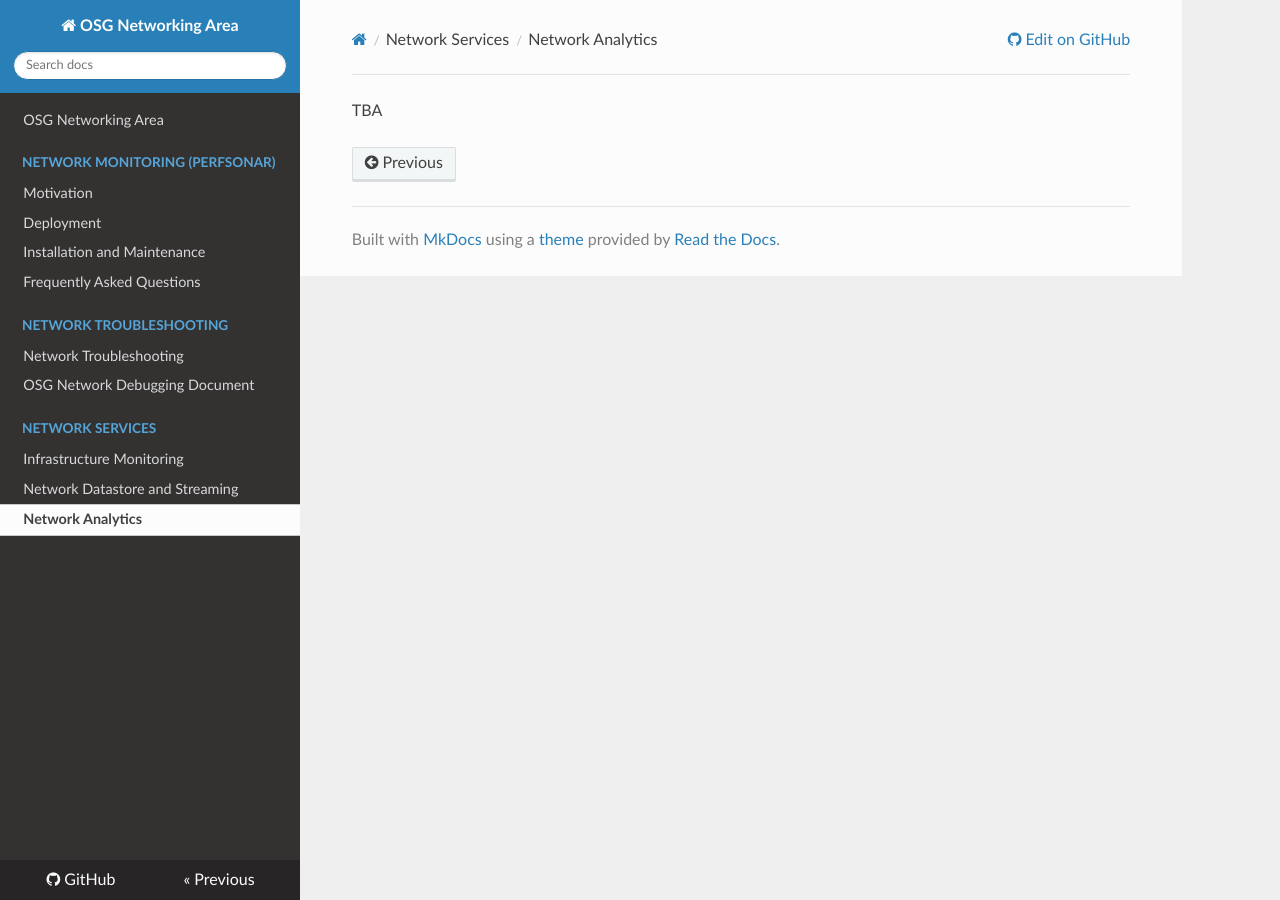
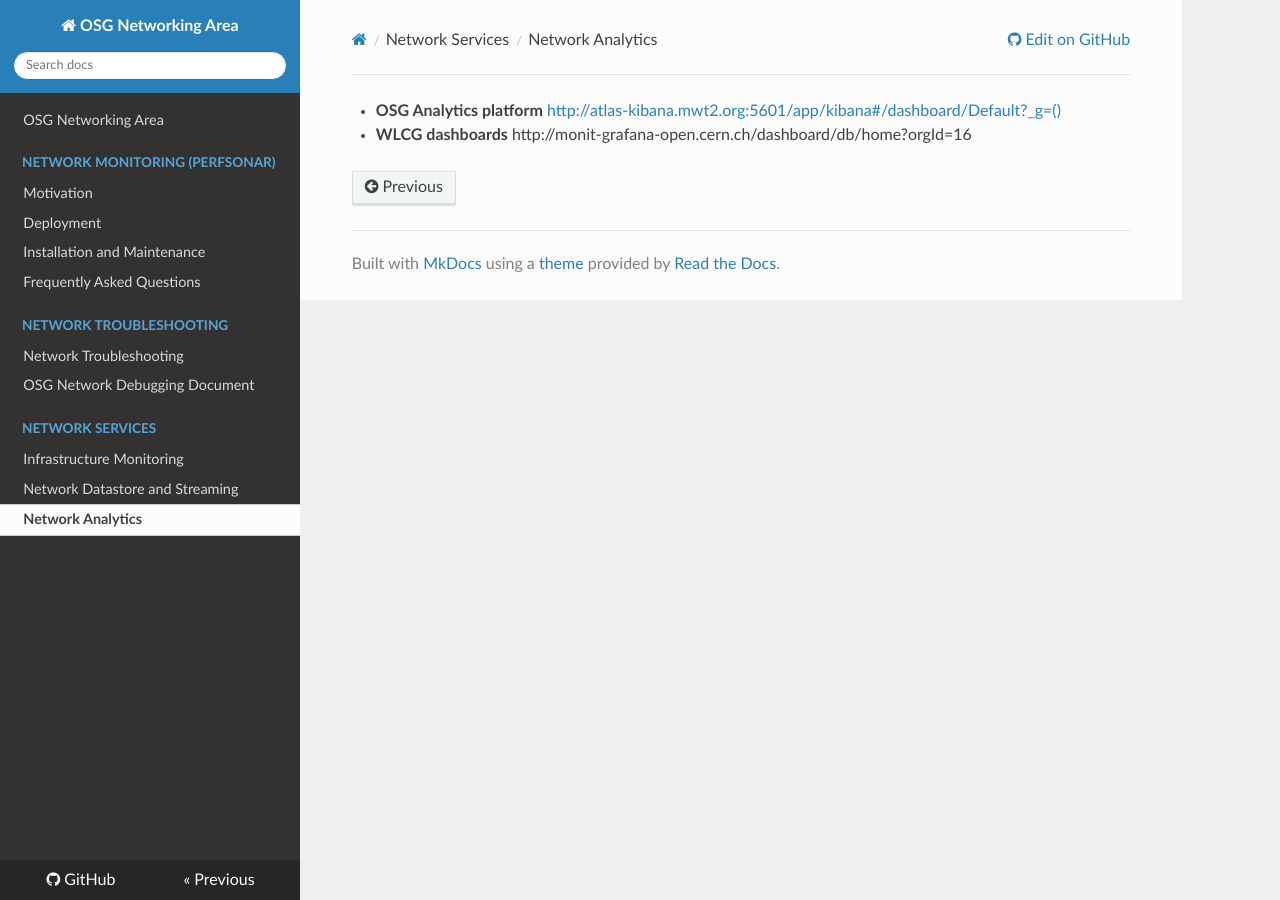
Before and after one commit to osg-htc/networking, an MkDocs documentation site: the page built from docs/osg-network-analytics.md, in a window 1280 px wide. Built offline with MkDocs 1.6.1, drawn with Linux system fonts in a browser that asks for light colours; nearby versions of some CDN libraries; old or Windows-style settings are respelled for this version of MkDocs.

Commit message:
Update osg-network-analytics.md

```diff
--- a/docs/osg-network-analytics.md
+++ b/docs/osg-network-analytics.md
@@ -1 +1,2 @@
-TBA
+- **OSG Analytics platform** <http://atlas-kibana.mwt2.org:5601/app/kibana#/dashboard/Default?_g=()>
+- **WLCG dashboards** http://monit-grafana-open.cern.ch/dashboard/db/home?orgId=16
```
